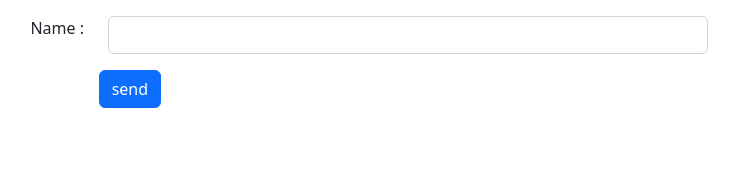
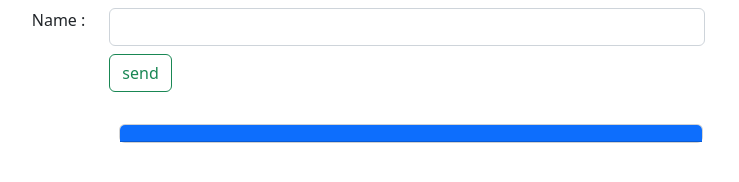
Before and after one commit to MelanieRulof/Booker-node, a website: page template/index.html in a window 1280 px wide. Shown: the whole page, without its empty margins (336-1075 px from the left). Drawn offline with nearby package versions, Linux system fonts and the light colour scheme.

Commit message:
improved style

```diff
--- a/template/index.html
+++ b/template/index.html
@@ -6,20 +6,33 @@
 
     <body>
 
+        <div class="container-fluid">
             <form>
 
-            <div class="row m-3">
+                <div class="form-group row m-2">
                     <label for="name" class="col-sm-4 text-sm-end">Name :</label>
                     <div class="col-sm-6">
                         <input class="form-control" id="name" type="text"/>
                     </div>
                 </div>
 
-            <div class="row">
-                <div class="offset-sm-4 col-sm-8 pull-right">
-                 <input type="submit" class="btn btn-primary" value="send"/>
+                <div class="row m-2">
+                    <div class="offset-sm-4 col-sm-6">
+                     <input type="submit" class="btn btn-outline-success" value="send"/>
                     </div>
                 </div>
             </form>
+
+            <div class="row">
+                <div class="offset-sm-4 col-sm-6">
+                    <div class="card m-3">
+                        <div class="card-header bg-primary text-white">
+                            <span id="message"></span>
+                        </div>
+                    </div>
+                </div>
+            </div>
+        </div>
+
     </body>
 </html>
```
Lines whose indentation alone changed are shown as unchanged.
